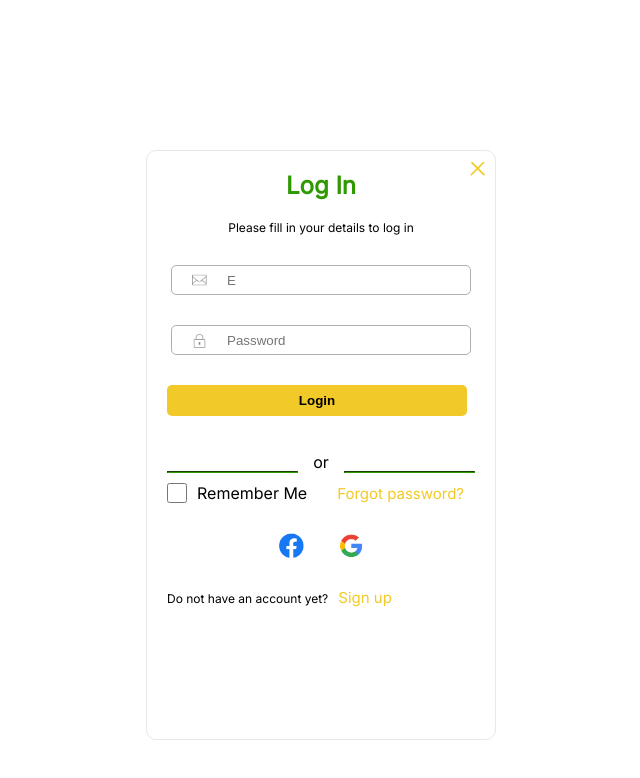
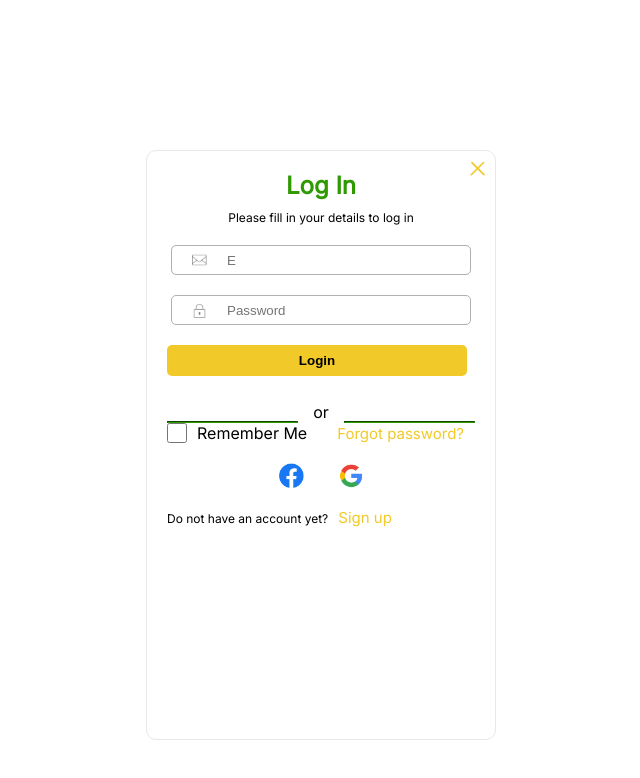
Before and after one commit to Ahnob/agritechcapstonereact, a React (Vite) app: page /login in a window 1280 px wide. Shown: the top 778 px of the page, without its empty margins (319-959 px from the left). Built offline with nearby package versions, Linux system fonts and the light colour scheme.

Commit message:
removed the gap in the container

```diff
--- a/src/components/Login/Login.css
+++ b/src/components/Login/Login.css
@@ -7,7 +7,6 @@
   padding: 25px;
   display: flex;
   flex-direction: column;
-  gap: 10px;
   position: relative;
 }
 
```
